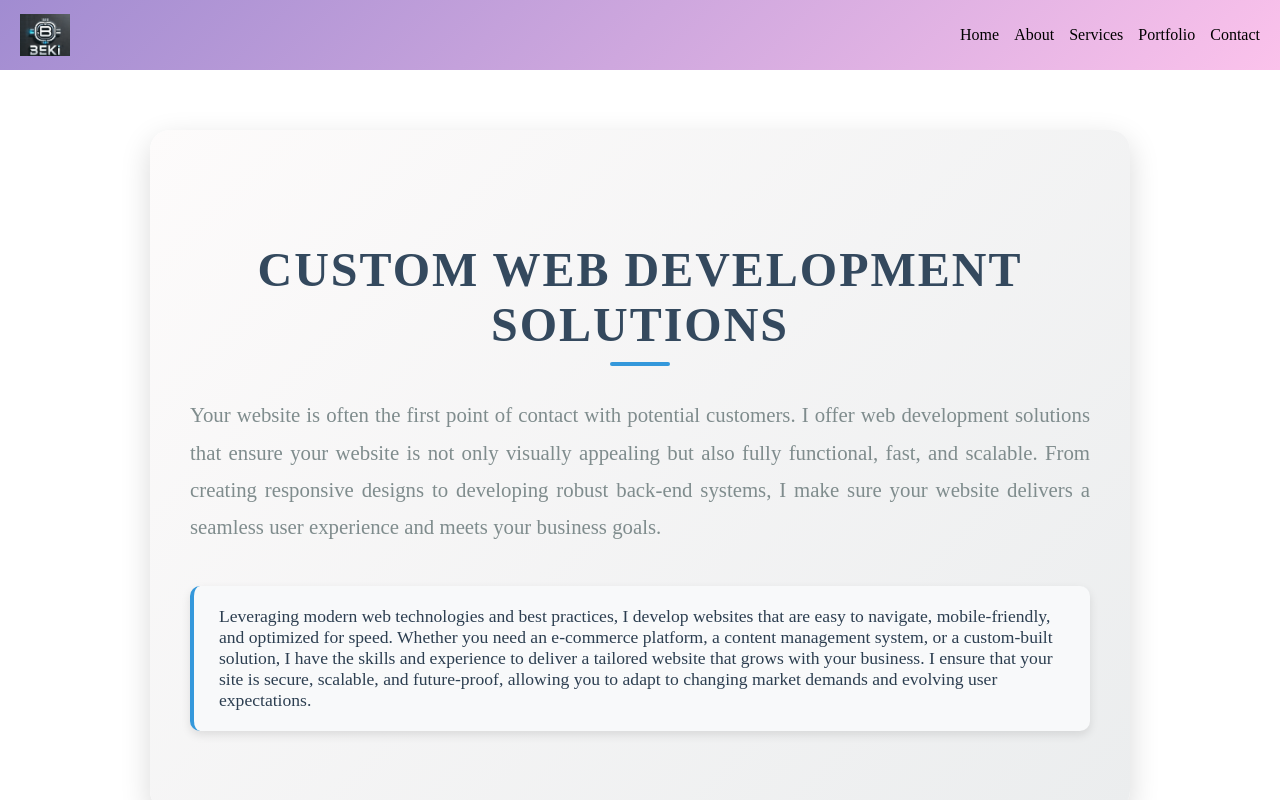
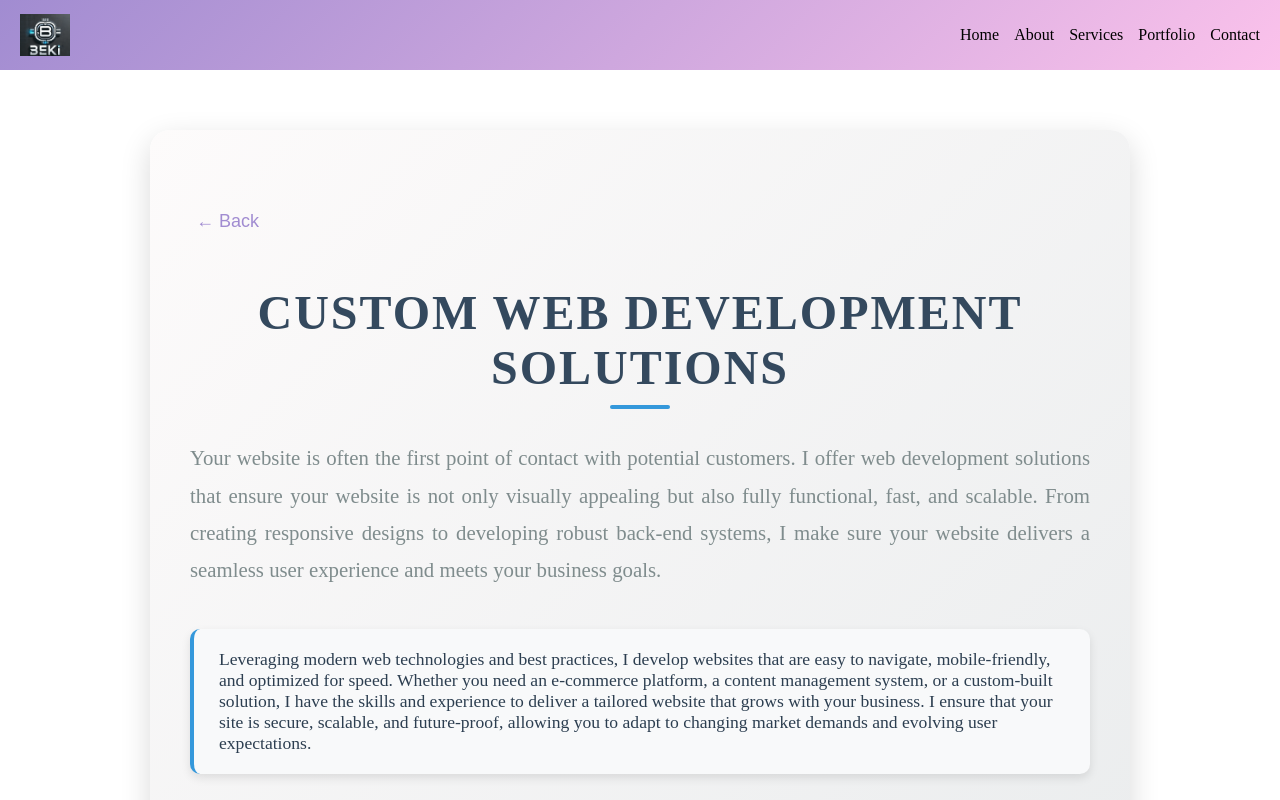
Before and after one commit to Bereketgebeyaw/Bereket-Gebeyaw, a React (Vite) app: page /service-details/custom-web-development in a window 1280 px wide. Shown: the top 800 px of the page. Built offline with nearby package versions, Linux system fonts and the light colour scheme.

Commit message:
new change

```diff
--- a/src/pages/About.jsx
+++ b/src/pages/About.jsx
@@ -9,14 +9,12 @@ const AboutPage = () => {
       <section className="general-description">
         <h1>About Me</h1>
         <p>
-         I'm Bereket Gebeyaw, a passionate and driven individual dedicated to crafting impactful solutions in the tech world. With a strong focus on quality, efficiency, and innovation, I aim to bridge the gap between challenges and opportunities through technology.
-        </p>
-        <p>
-          Our team of experts is passionate about delivering cutting-edge
-          solutions tailored to the unique needs of our clients. From software
-          development to tech consulting, BekiTech is your trusted partner in
-          navigating the digital landscape.
-        </p>
+  I'm Bereket Gebeyaw, a passionate and driven individual dedicated to crafting impactful solutions in the tech world. With a strong focus on quality, efficiency, and innovation, I aim to bridge the gap between challenges and opportunities through technology.
+</p>
+<p>
+  I am committed to pushing the boundaries of what’s possible, constantly learning and adapting to new technologies. My goal is to create meaningful and effective solutions that solve real-world problems and drive progress in the tech industry.
+</p>
+
       </section>
 
       {/* Mission, Vision, and Values Section */}
--- a/src/pages/ServiceDetails.jsx
+++ b/src/pages/ServiceDetails.jsx
@@ -1,6 +1,7 @@
 import React from "react";
-import { useParams } from "react-router-dom";
+import { useParams, useNavigate } from "react-router-dom";
 import "../styles/ServiceDetails.css";
+
 
 const serviceDetails = {
   "social-media-management": {
@@ -44,15 +45,20 @@ const serviceDetails = {
 
 
 function ServiceDetails() {
-  const { serviceId } = useParams(); // Get the serviceId from the URL
-  const service = serviceDetails[serviceId]; // Find the service from the data
+  const { serviceId } = useParams();
+  const service = serviceDetails[serviceId];
+  const navigate = useNavigate();
 
   if (!service) {
-    return <div>Service not found!</div>; // Handle case where the service doesn't exist
+    return <div>Service not found!</div>;
   }
 
   return (
     <div className="service-details">
+
+      <button className="back-button" onClick={() => navigate(-1)}>
+        &larr; Back
+      </button>
       <h1>{service.title}</h1>
       <p>{service.description}</p>
       <div>{service.additionalInfo}</div>
--- a/src/pages/Services.jsx
+++ b/src/pages/Services.jsx
@@ -11,54 +11,25 @@ function Services() {
       </div>
       <div className="services-list">
 
-        <div className="service-card-item">
-          <h2>Social Media Management</h2>
-          <p>Manage your social presence with strategic content and engagement.</p>
-          <Link to="/service-details/social-media-management">
-            <button className="view-more">View More</button>
-          </Link>
-        </div>
-
-
-        <div className="service-card-item">
-          <h2>Startup Services</h2>
-          <p>Kickstart your business with my expert guidance and tools.</p>
-          <Link to="/service-details/startup-services">
-            <button className="view-more">View More</button>
-          </Link>
-        </div>
-
-
-        <div className="service-card-item">
+      <div className="service-card-item">
           <h2>Custom Web Development</h2>
           <p>I build scalable, secure, and fast websites tailored to your needs.</p>
           <Link to="/service-details/custom-web-development">
             <button className="view-more">View More</button>
           </Link>
         </div>
-
         <div className="service-card-item">
-          <h2>Digital Marketing</h2>
-          <p>Expand your brand's online presence through targeted digital campaigns.</p>
-          <Link to="/service-details/digital-marketing">
+          <h2>Mobile App Development</h2>
+          <p>Create innovative and functional mobile applications for iOS and Android.</p>
+          <Link to="/service-details/mobile-app-development">
             <button className="view-more">View More</button>
           </Link>
         </div>
-
 
         <div className="service-card-item">
           <h2>UI/UX Design</h2>
           <p>Design user-friendly and visually appealing websites and applications.</p>
           <Link to="/service-details/ui-ux-design">
-            <button className="view-more">View More</button>
-          </Link>
-        </div>
-
-
-        <div className="service-card-item">
-          <h2>Mobile App Development</h2>
-          <p>Create innovative and functional mobile applications for iOS and Android.</p>
-          <Link to="/service-details/mobile-app-development">
             <button className="view-more">View More</button>
           </Link>
         </div>
@@ -71,6 +42,37 @@ function Services() {
             <button className="view-more">View More</button>
           </Link>
         </div>
+
+        <div className="service-card-item">
+          <h2>Startup Services</h2>
+          <p>Kickstart your business with my expert guidance and tools.</p>
+          <Link to="/service-details/startup-services">
+            <button className="view-more">View More</button>
+          </Link>
+        </div>
+
+        <div className="service-card-item">
+          <h2>Social Media Management</h2>
+          <p>Manage your social presence with strategic content and engagement.</p>
+          <Link to="/service-details/social-media-management">
+            <button className="view-more">View More</button>
+          </Link>
+        </div>
+        <div className="service-card-item">
+          <h2>Digital Marketing</h2>
+          <p>Expand your brand's online presence through targeted digital campaigns.</p>
+          <Link to="/service-details/digital-marketing">
+            <button className="view-more">View More</button>
+          </Link>
+        </div>
+
+
+
+
+
+
+
+
       </div>
     </div>
   );
--- a/src/styles/ServiceDetails.css
+++ b/src/styles/ServiceDetails.css
@@ -69,6 +69,33 @@
   transform: translateY(-3px); /* Subtle hover lift */
   box-shadow: 0 8px 20px rgba(0, 0, 0, 0.15); /* Enhanced shadow */
 }
+.back-button {
+  background-color: transparent;
+  border: none;
+  font-size: 18px;
+  cursor: pointer;
+  color: #a18cd1; /* Lavender color */
+  display: inline-flex;
+  align-items: center;
+  margin-bottom: 20px;
+}
+
+.back-button:hover {
+  color: #8a74b8; /* Slightly darker lavender */
+}
+
+.back-button:focus {
+  outline: none;
+}
+
+.back-button &::before {
+  content: "← "; /* Adding the left arrow symbol */
+  font-size: 20px;
+  margin-right: 8px;
+}
+
+
+
 
 @keyframes fadeIn {
   from {
```
